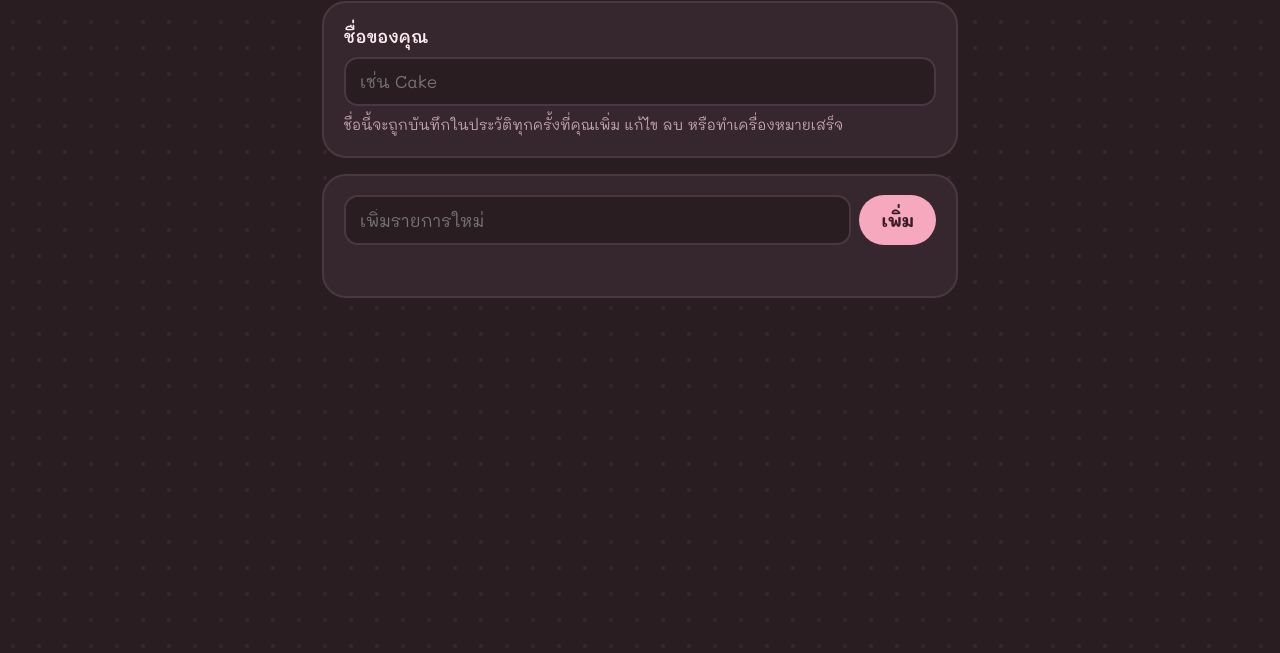
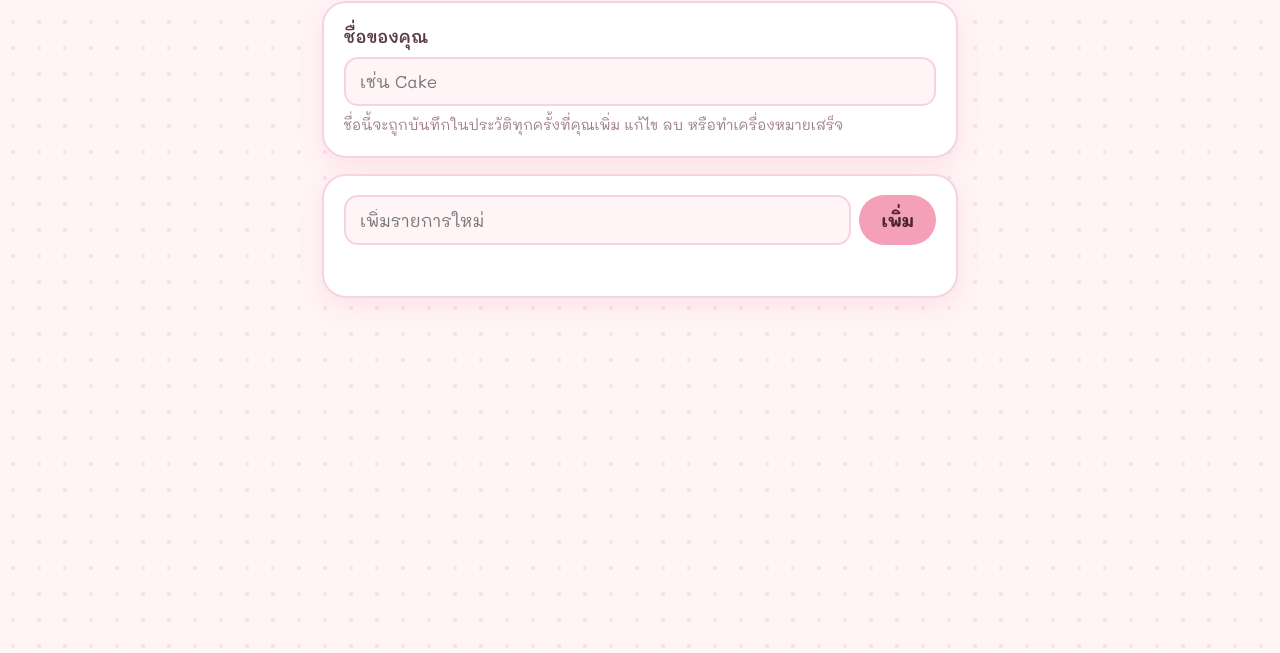
Before and after one commit to itrcake/checklist, a plain HTML site: page index.html in a window 1280 px wide. Shown: the part 147-800 px from the top of the page. Drawn offline with nearby package versions, Linux system fonts and the dark colour scheme; no server answers.

Commit message:
Update style.css

```diff
--- a/style.css
+++ b/style.css
@@ -14,25 +14,6 @@
   --danger: #c94b66;
   --shadow: 0 8px 24px rgba(232, 121, 154, 0.14);
   color-scheme: light;
-}
-@media (prefers-color-scheme: dark) {
-  :root {
-    --bg: #2a1d22;
-    --dot: #36262c;
-    --surface: #35272d;
-    --ink: #fbe9ee;
-    --muted: #c9a6b2;
-    --line: #4b3740;
-    --accent: #f5a8be;
-    --accent-strong: #f7b8ca;
-    --accent-soft: #46303a;
-    --on-accent: #3a1d27;
-    --bunny: #fff6f8;
-    --bunny-inner: #f5a8be;
-    --danger: #ff9db0;
-    --shadow: none;
-    color-scheme: dark;
-  }
 }
 
 * { box-sizing: border-box; }
```
